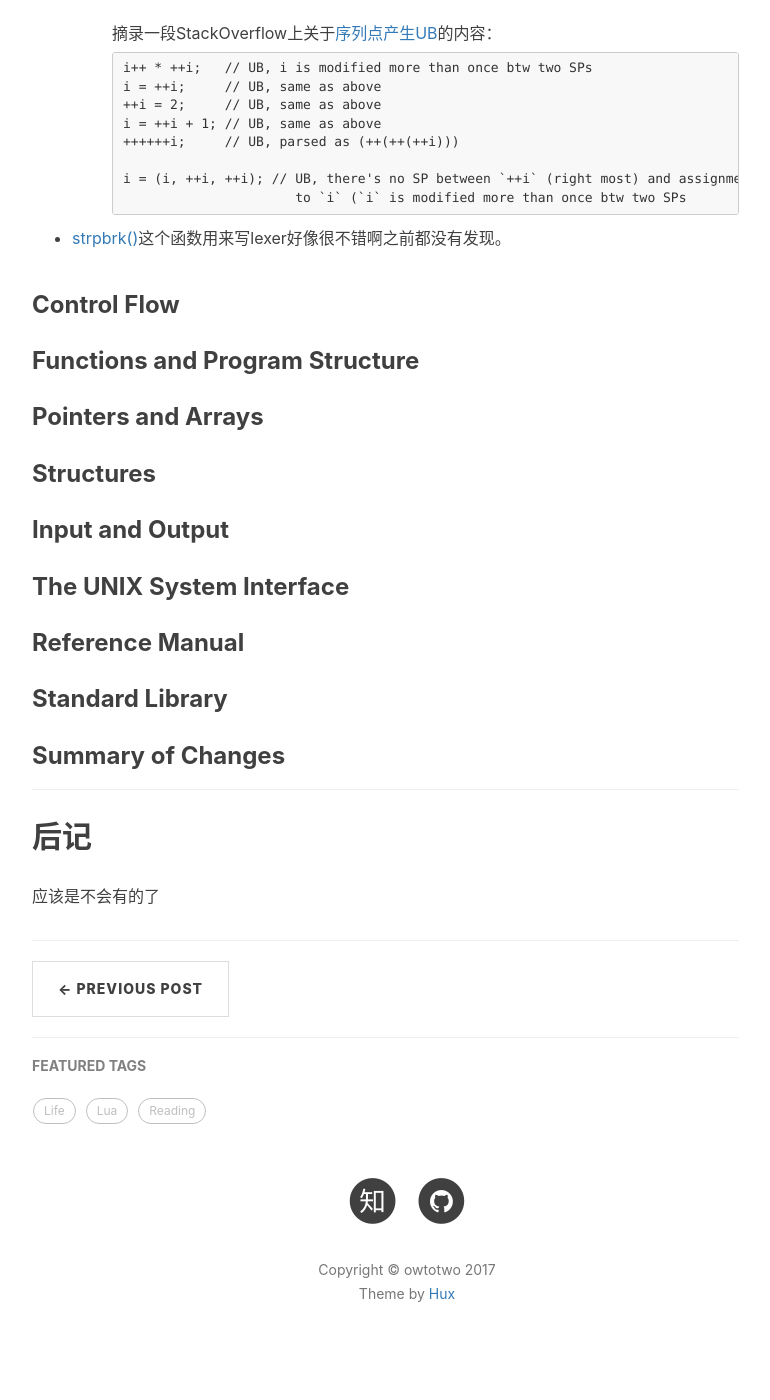
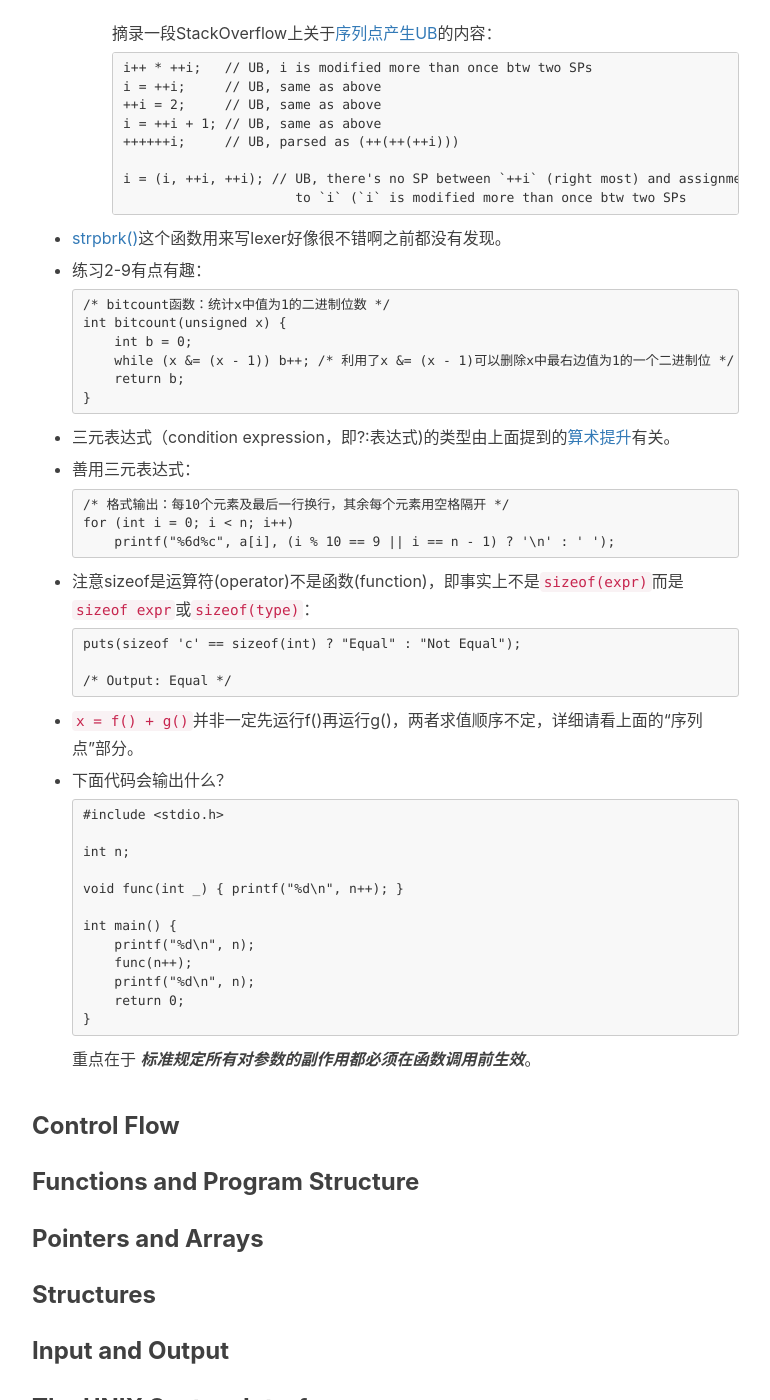
Before and after one commit to owtotwo/owtotwo.github.io, a Jekyll site: the page built from _posts/2017-01-03-the-c-programming-language-book-review.markdown, in a window 1280 px wide and 1400 px high, scrolled down 9452 px. Shown: the whole window, without its empty margins (233-1003 px from the left). Built offline with Jekyll 4.4.1, drawn with Linux system fonts in a browser that asks for light colours; nearby versions of some CDN libraries; comment, search, counter and statistics services are not loaded.

Commit message:
第二章终于搞定啦

````diff
--- a/_posts/2017-01-03-the-c-programming-language-book-review.markdown
+++ b/_posts/2017-01-03-the-c-programming-language-book-review.markdown
@@ -352,7 +352,58 @@ tags:
                             to `i` (`i` is modified more than once btw two SPs
       ```
 
-*    [strpbrk()][14]这个函数用来写lexer好像很不错啊之前都没有发现。
+*   [strpbrk()][14]这个函数用来写lexer好像很不错啊之前都没有发现。
+
+*   练习2-9有点有趣：
+
+    ``` C
+    /* bitcount函数：统计x中值为1的二进制位数 */
+    int bitcount(unsigned x) {
+        int b = 0;
+        while (x &= (x - 1)) b++; /* 利用了x &= (x - 1)可以删除x中最右边值为1的一个二进制位 */
+        return b;
+    }
+    ```
+
+*   三元表达式（condition expression，即?:表达式)的类型由上面提到的[算术提升][9]有关。
+
+*   善用三元表达式：
+
+    ``` C
+    /* 格式输出：每10个元素及最后一行换行，其余每个元素用空格隔开 */
+    for (int i = 0; i < n; i++)
+        printf("%6d%c", a[i], (i % 10 == 9 || i == n - 1) ? '\n' : ' ');
+    ```
+
+*   注意sizeof是运算符(operator)不是函数(function)，即事实上不是`sizeof(expr)`而是
+    `sizeof expr`或`sizeof(type)`：
+
+    ``` C
+    puts(sizeof 'c' == sizeof(int) ? "Equal" : "Not Equal");
+
+    /* Output: Equal */
+    ```
+
+*   `x = f() + g()`并非一定先运行f()再运行g()，两者求值顺序不定，详细请看上面的“序列点”部分。
+
+*   下面代码会输出什么？
+
+    ``` C
+    #include <stdio.h>
+
+    int n;
+
+    void func(int _) { printf("%d\n", n++); }
+
+    int main() {
+        printf("%d\n", n);
+        func(n++);
+        printf("%d\n", n);
+        return 0;
+    }
+    ```
+
+    重点在于 _**标准规定所有对参数的副作用都必须在函数调用前生效**_。
 
 ### Control Flow
 
````
